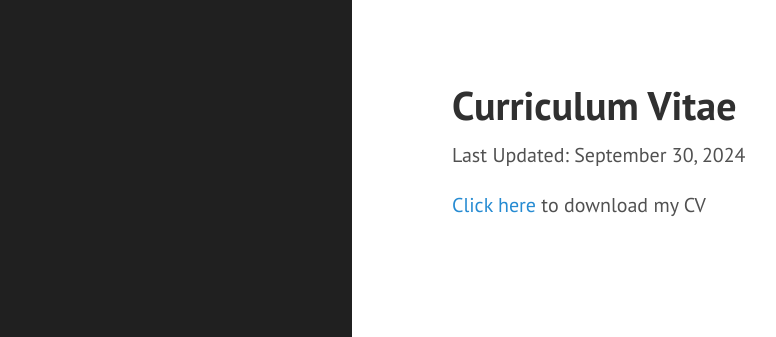
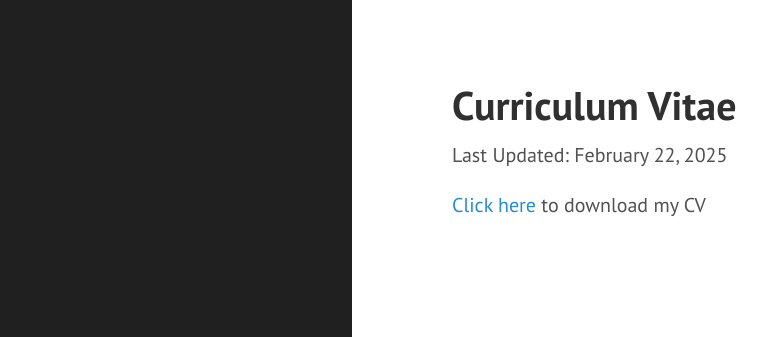
Before and after one commit to kcsadow/website, a Jekyll site: the page built from cv.md, in a window 1280 px wide. Shown: the top 337 px of the page, without its empty margins (8-784 px from the left). Built offline with Jekyll 4.4.1, drawn with Linux system fonts in a browser that asks for light colours.

Commit message:
Update cv.md

```diff
--- a/cv.md
+++ b/cv.md
@@ -3,6 +3,6 @@ layout: page
 title: Curriculum Vitae
 ---
 
-Last Updated: September 30, 2024
+Last Updated: February 22, 2025
 
-[Click here](https://drive.google.com/file/d/1ZfqbpE3FG4kzJJPBUcTEiIHcmzQpVt9q/view?usp=sharing)  to download my CV
+[Click here](https://drive.google.com/file/d/1CPKwO_T18OfS0GEMWf4PGMSDTi1Oc9m4/view?usp=drive_link)  to download my CV
```
